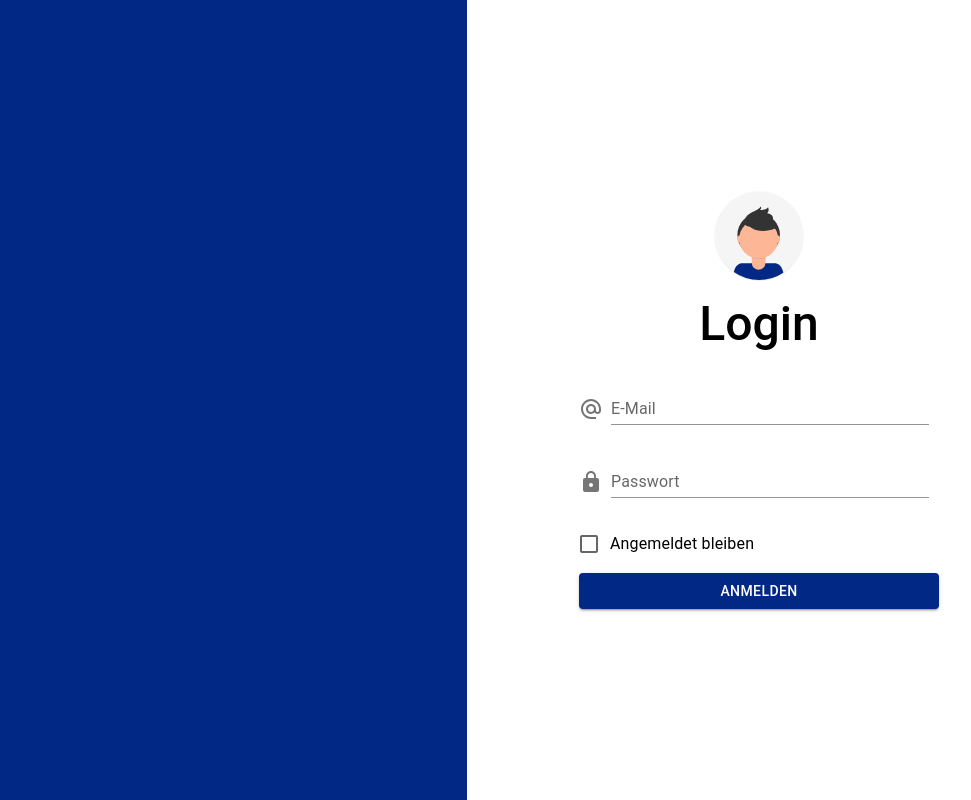
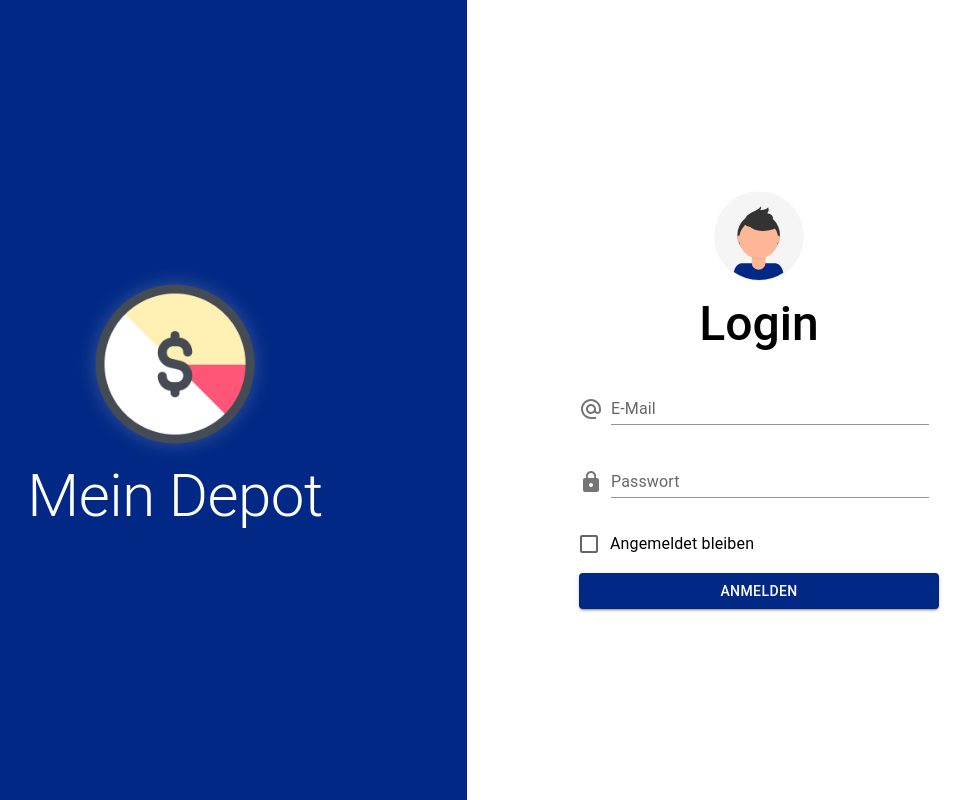
Before and after one commit to HSWsac2/depot-ui, a React (Create React App) app: page /data in a window 1280 px wide. Shown: the whole page, without its empty margins (117-1088 px from the left). Built offline with nearby package versions, Linux system fonts and the light colour scheme; no server answers.

Commit message:
add logo to login page

```diff
--- a/src/app/common/login/Login.css
+++ b/src/app/common/login/Login.css
@@ -1,3 +1,17 @@
+.accent {
+    display: flex;
+    align-items: center;
+    justify-content: center;
+    flex-direction: column;
+
+}
+
+.accent img {
+    width: 12rem;
+    height: 12rem;
+    filter: drop-shadow(0px 0px 10px rgba(255, 255, 255, 0.2));
+}
+
 .loginContainer {
     width: 100vw;
     height: 100vh;
--- a/src/app/common/login/Login.js
+++ b/src/app/common/login/Login.js
@@ -44,7 +44,12 @@ export default function Login() {
 
     return <>
         <Box className='loginContainer'>
-            <Box bgcolor='primary.main' className="accent"/>
+            <Box bgcolor='primary.main' className="accent">
+                <img src="/logo.png" alt="logo" />
+                <Typography color='white' variant='h2'>
+                    Mein Depot
+                </Typography>
+            </Box>
             <Box className="loginContent">
                 <form onSubmit={e => login(e)}>
                     <Avatar className='avatar' />
```
